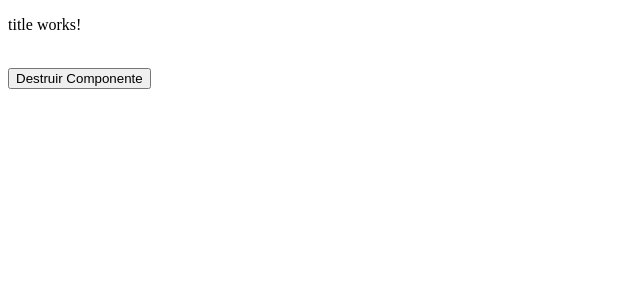
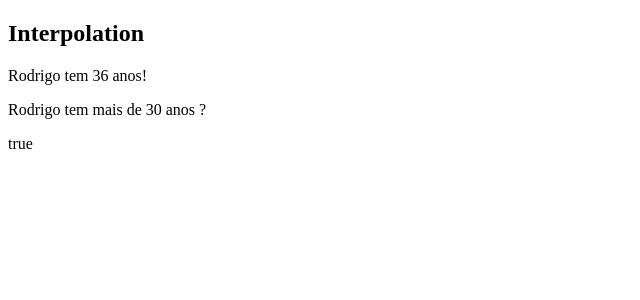
Before and after one commit to Rodrigoarendt/Angular, an Angular app: page / in a window 1280 px wide. Shown: the top 300 px of the page, without its empty margins (0-640 px from the left). Built offline with nearby package versions, Linux system fonts and the light colour scheme.

Commit message:
"Estudo sobre Interpolation"

```diff
--- a/src/app/app.component.ts
+++ b/src/app/app.component.ts
@@ -3,26 +3,17 @@ import { Component, OnInit } from '@angular/core';
 @Component({
   selector: 'app-root',
   template: `
-  <app-title *ngIf="destruir"></app-title>
-  <br>
-  <button (click)="destruirComponent()">Destruir Componente</button>
-  <router-outlet></router-outlet>
-  `,
+   <app-data-biding></app-data-biding>
+   <router-outlet></router-outlet>
+   `
+
 })
 export class AppComponent implements OnInit {
 
-public destruir: boolean = true;
+  constructor() {
 
-constructor() {
+  }
+
+  ngOnInit(): void { }
 
 }
-
-ngOnInit(): void {
-
-}
-
-public destruirComponent(){
- this.destruir = false;
-}
-
-}
--- a/src/app/app.module.ts
+++ b/src/app/app.module.ts
@@ -4,11 +4,13 @@ import { BrowserModule } from '@angular/platform-browser';
 import { AppRoutingModule } from './app-routing.module';
 import { AppComponent } from './app.component';
 import { TitleComponent } from './title/title.component';
+import { DataBidingComponent } from './data-biding/data-biding.component';
 
 @NgModule({
   declarations: [
     AppComponent,
-    TitleComponent
+    TitleComponent,
+    DataBidingComponent
   ],
   imports: [
     BrowserModule,
--- /dev/null
+++ b/src/app/data-biding/data-biding.component.html
@@ -0,0 +1,5 @@
+<h2>Interpolation</h2>
+
+<p>{{ nome }} tem {{ idade }} anos!</p>
+<p>{{ nome }} tem mais de 30 anos ?</p>
+<p>{{ idade > 30 }}</p>
--- /dev/null
+++ b/src/app/data-biding/data-biding.component.ts
@@ -0,0 +1,17 @@
+import { Component, OnInit } from '@angular/core';
+
+@Component({
+  selector: 'app-data-biding',
+  templateUrl: './data-biding.component.html',
+  styleUrls: ['./data-biding.component.scss']
+})
+export class DataBidingComponent implements OnInit {
+
+  public nome: string = "Rodrigo";
+  public idade: number = 36;
+
+  constructor() { }
+ngOnInit(): void {
+
+}
+}
```
Also changed, not shown: src/app/data-biding/data-biding.component.scss (added), 1 other file (tests, documents, lock files or other folders).
